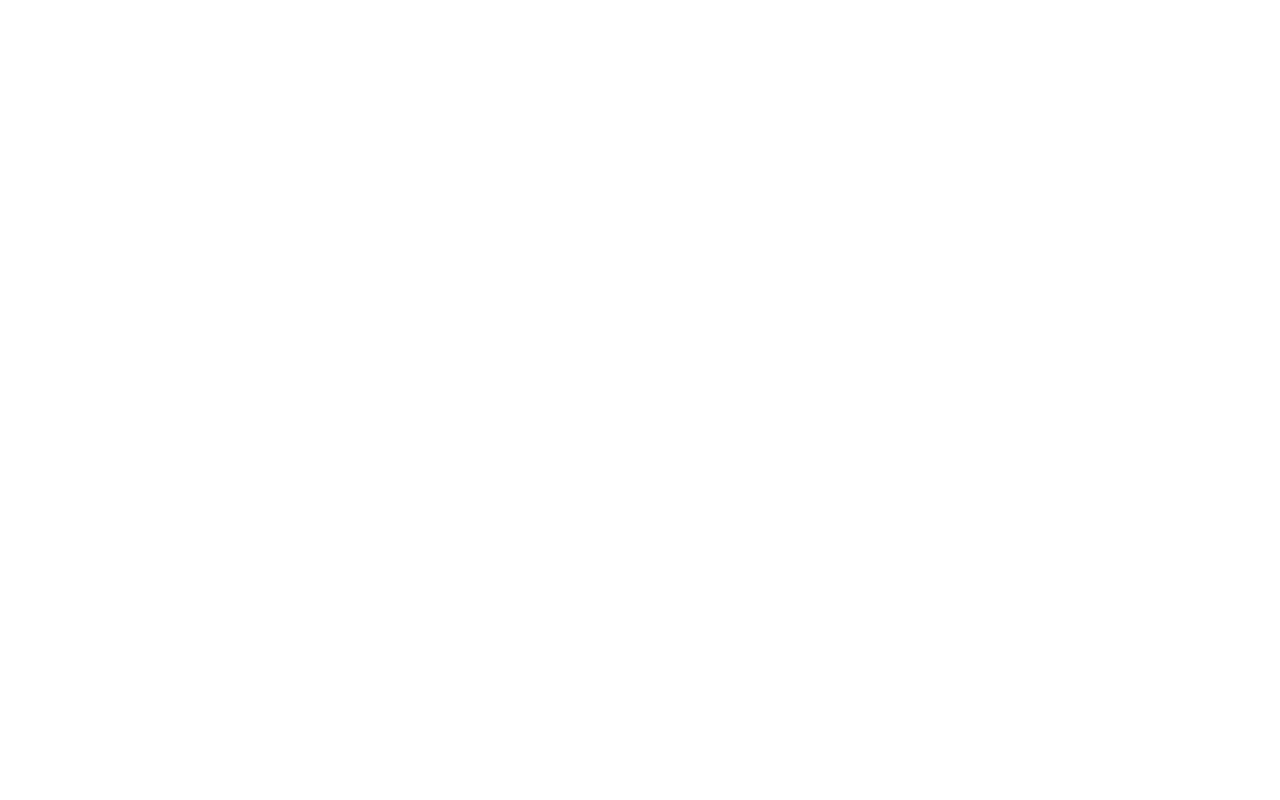
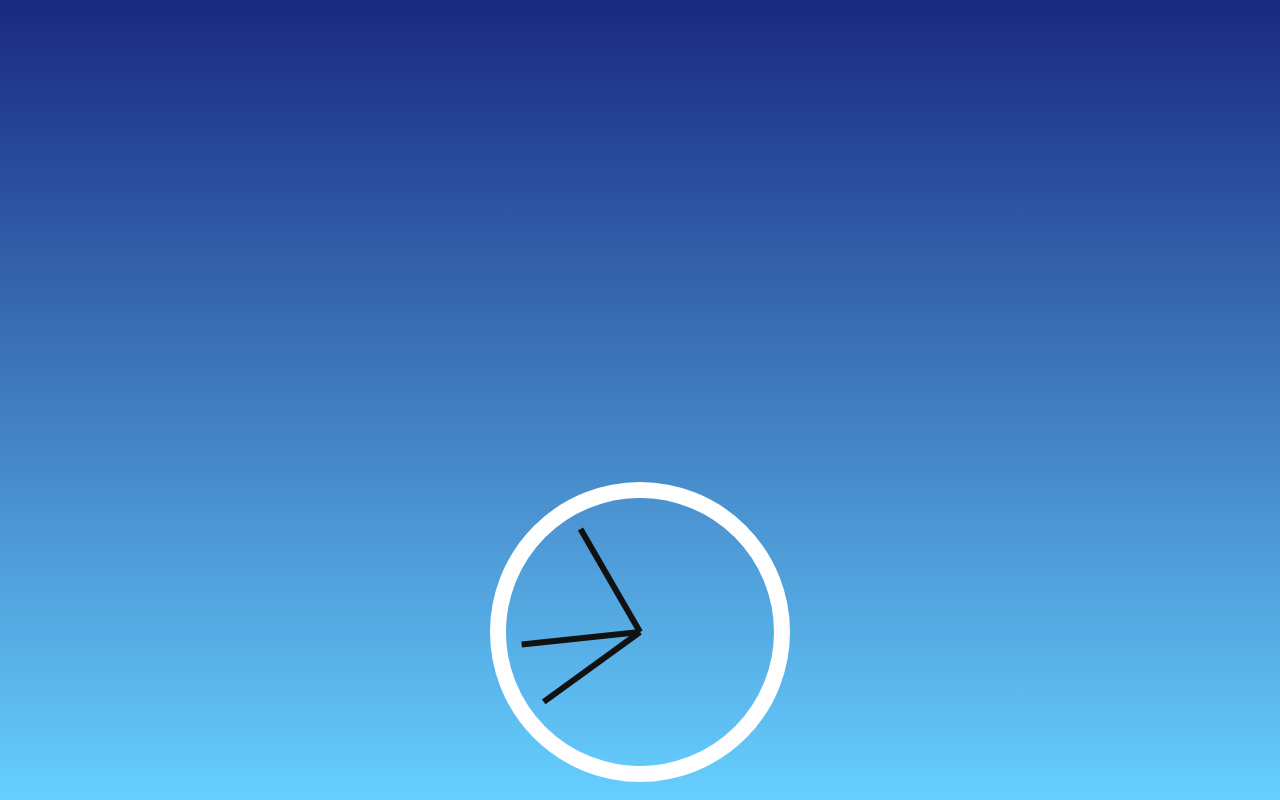
Before and after one commit to kl0sin/JavaScript30, a plain HTML site: page Day 2 - CSS + JS Clock/index.html in a window 1280 px wide. Drawn offline with Linux system fonts and the light colour scheme.

Commit message:
Day 2 - Almost finish clock

```diff
--- a/Day 2 - CSS + JS Clock/index.html
+++ b/Day 2 - CSS + JS Clock/index.html
@@ -9,6 +9,13 @@
 </head>
 <body>
 
+    <div class="clock-container">
+        <div class="clock-body">
+            <div class="hand hour"></div>
+            <div class="hand min"></div>
+            <div class="hand sec"></div>
+        </div>
+    </div>
 
     <script src="script.js"></script>
 </body>
--- a/Day 2 - CSS + JS Clock/script.js
+++ b/Day 2 - CSS + JS Clock/script.js
@@ -0,0 +1,23 @@
+const sec = document.querySelector('.sec');
+const min = document.querySelector('.min');
+const hour = document.querySelector('.hour');
+
+function setDate() {
+    const now = new Date();
+    const seconds = now.getSeconds();
+    const secondsDegrees = (seconds/ 60) * 360 + 90;
+
+    sec.style.transform = `rotate(${secondsDegrees}deg)`;
+
+    const minutes = now.getMinutes();
+    const minDegrees = (minutes / 60) * 360 + 90;
+
+    min.style.transform = `rotate(${minDegrees}deg)`;
+
+    const hours = now.getHours();
+    const hoursDegrees = (hours / 24) * 360 + 90;
+
+    hour.style.transform = `rotate(${hoursDegrees}deg)`;
+}
+
+setInterval(setDate, 1000);
--- a/Day 2 - CSS + JS Clock/style.css
+++ b/Day 2 - CSS + JS Clock/style.css
@@ -0,0 +1,43 @@
+html {
+    height: 100%;
+    background: -moz-linear-gradient(90deg, rgba(102, 207, 255, 1) 0%, rgba(25, 41, 128, 1) 100%);
+    /* ff3.6+ */
+    background: -webkit-gradient(linear, left top, left bottom, color-stop(0%, rgba(25, 41, 128, 1)), color-stop(100%, rgba(102, 207, 255, 1)));
+    /* safari4+,chrome */
+    background: -webkit-linear-gradient(90deg, rgba(102, 207, 255, 1) 0%, rgba(25, 41, 128, 1) 100%);
+    /* safari5.1+,chrome10+ */
+    background: -o-linear-gradient(90deg, rgba(102, 207, 255, 1) 0%, rgba(25, 41, 128, 1) 100%);
+    /* opera 11.10+ */
+    background: -ms-linear-gradient(90deg, rgba(102, 207, 255, 1) 0%, rgba(25, 41, 128, 1) 100%);
+    /* ie10+ */
+    background: linear-gradient(0deg, rgba(102, 207, 255, 1) 0%, rgba(25, 41, 128, 1) 100%);
+    /* w3c */
+}
+
+.clock-container {
+    height: 300px;
+    width: 300px;
+    border: 1rem solid #fff;
+    padding: 15px;
+    border-radius: 50%;
+    margin: calc(50% - 150px) auto;
+    position: relative;
+    box-sizing: border-box;
+}
+.clock-body {
+    width: 100%;
+    height: 100%;
+    transform: translateY(-3px);
+    position: relative;
+}
+
+.hand  {
+    width: 50%;
+    height: 6px;
+    background: #111;
+    position: absolute;
+    top: 50%;
+    transform-origin: 100%;
+    transform: rotate(90deg);
+    transition: .1s;
+}
```
